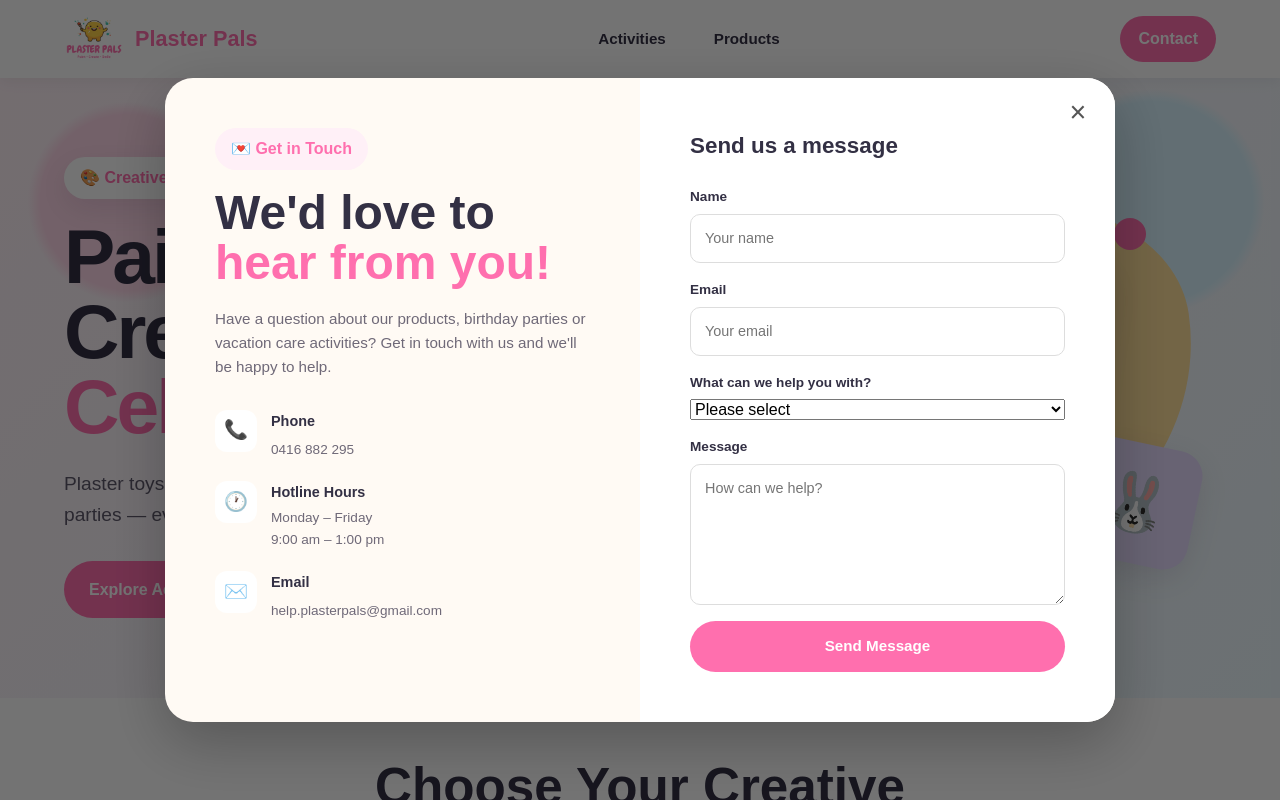
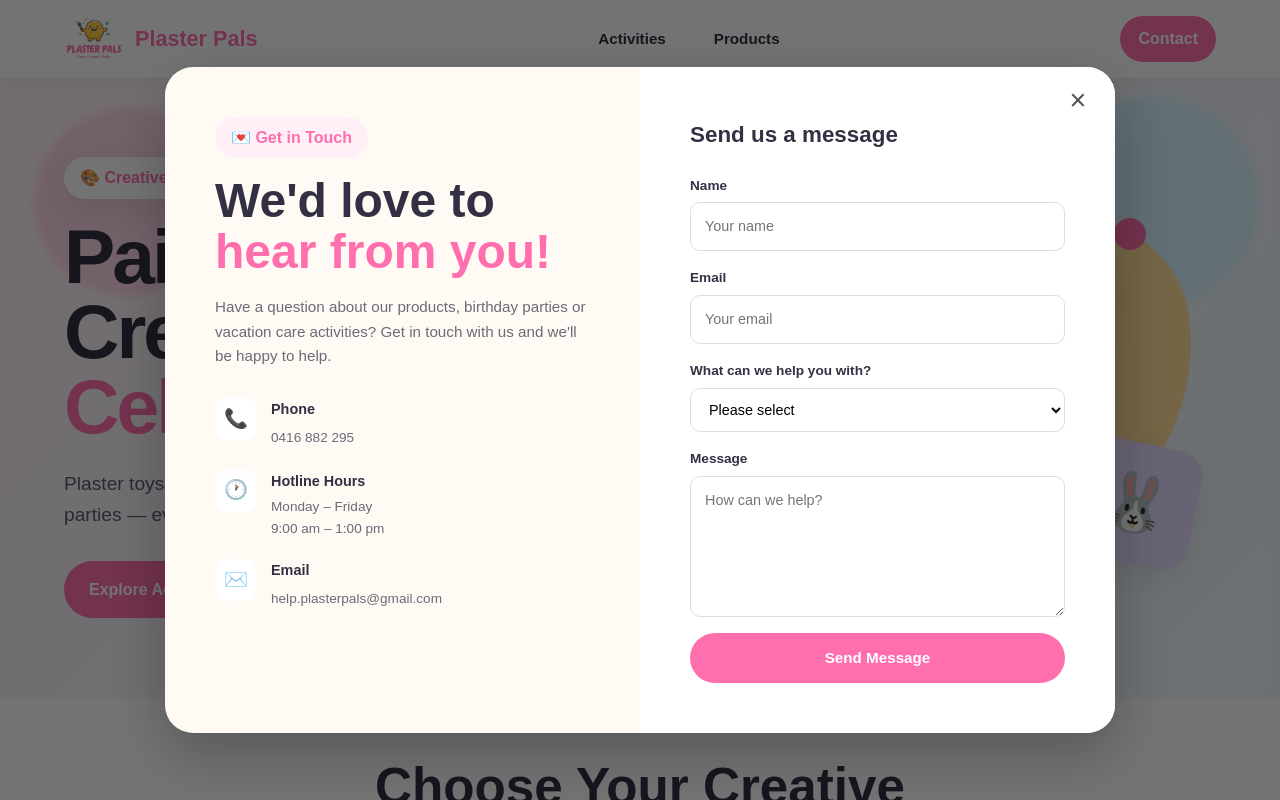
Before and after one commit to AllenRuiGuo/paint-and-play, a React (Vite) app: page / in a window 1280 px wide. Both pictures are taken after a click on the button "Contact". Shown: the top 800 px of the page. Built offline with nearby package versions, Linux system fonts and the light colour scheme.

Commit message:
Update Contact.css

```diff
--- a/src/components/Contact/Contact.css
+++ b/src/components/Contact/Contact.css
@@ -265,6 +265,50 @@
     transform: translateY(-2px);
 }
 
+.contact-submit:disabled {
+    opacity: 0.7;
+    cursor: not-allowed;
+    transform: none;
+}
+
+.contact-submit-message {
+    margin: 5px 0 0;
+
+    text-align: center;
+
+    color: #198754;
+
+    font-size: 0.9rem;
+    font-weight: 600;
+}
+
+.form-group select {
+    width: 100%;
+
+    padding: 12px 14px;
+
+    border: 1px solid #ddd;
+    border-radius: 10px;
+
+    background: var(--white);
+
+    font-family: inherit;
+    font-size: 0.9rem;
+
+    outline: none;
+
+    cursor: pointer;
+
+    transition: 0.2s;
+}
+
+.form-group select:focus {
+    border-color: var(--pink);
+
+    box-shadow:
+        0 0 0 3px rgba(255, 111, 170, 0.12);
+}
+
 
 /* ---------------- TABLET ---------------- */
 
--- a/src/components/Contact/Contact.jsx
+++ b/src/components/Contact/Contact.jsx
@@ -19,7 +19,7 @@
 
     formData.append(
         "access_key",
-        "YOUR_WEB3FORMS_ACCESS_KEY"
+        "8e7a3ce3-1ac8-43e4-a5cf-049500dd41b5"
     );
 
     const object = Object.fromEntries(formData);
```
